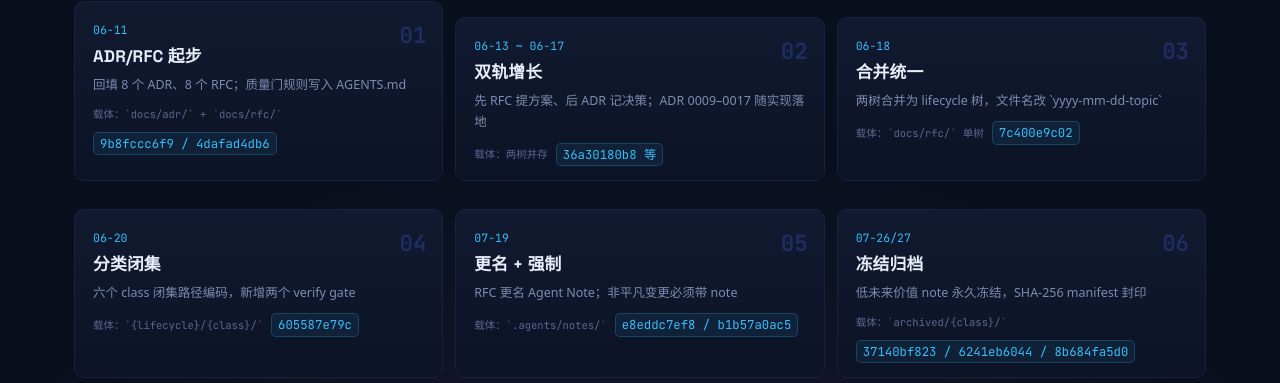
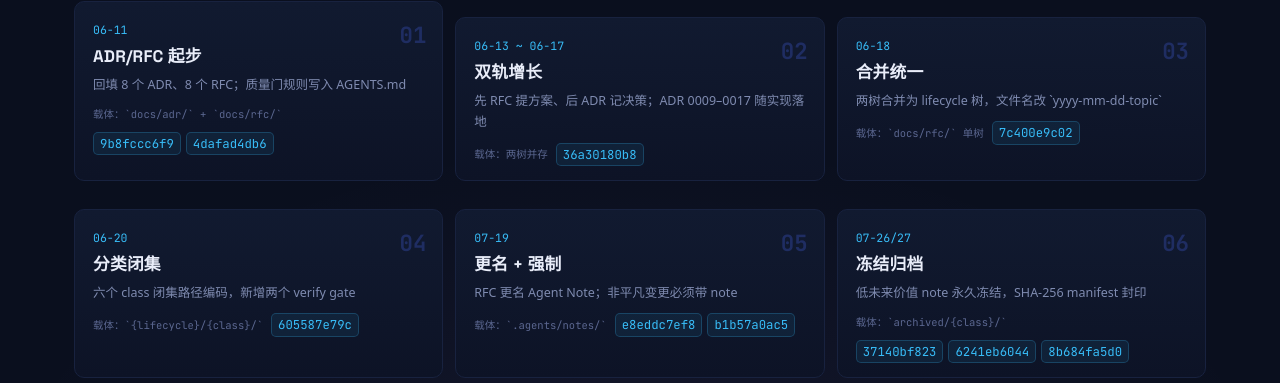
Before and after one commit to sysfox/DSH-dev-history-analysis, a Vue app in the folder site/: page /#/architecture in a window 1280 px wide. Shown: the part 417-800 px from the top of the page. Built offline with nearby package versions, Linux system fonts and the light colour scheme.

Commit message:
feat: 增加哈希标签组件的动态渲染和样式调整

```diff
--- a/site/src/pages/ArchitectureView.vue
+++ b/site/src/pages/ArchitectureView.vue
@@ -6,7 +6,7 @@ import DataTable from '../components/DataTable.vue'
 import MermaidBlock from '../components/MermaidBlock.vue'
 import HashChip from '../components/HashChip.vue'
 import { doc } from '../lib/data'
-import { inlineMd } from '../lib/util'
+import { inlineMd, hashTokens } from '../lib/util'
 
 const gov = doc.tables.find((t) => JSON.stringify(t.headers) === JSON.stringify(['阶段', '日期', '关键提交', '状态载体', '治理动作']))
 const adr = doc.tables.find((t) => t.path.includes('ADR 0001–0017'))
@@ -86,7 +86,9 @@ const deepDives = [
             <p class="gov-action">{{ r[4] }}</p>
             <div class="gov-meta">
               <span class="mono dim">载体：{{ r[3] }}</span>
-              <HashChip v-if="r[2]" :hash="r[2]" />
+              <span v-if="hashTokens(r[2]).length" class="gov-hashes">
+                <HashChip v-for="(h, hi) in hashTokens(r[2])" :key="hi" :hash="h" />
+              </span>
             </div>
           </div>
         </div>
@@ -293,6 +295,11 @@ const deepDives = [
   margin-top: 10px;
   flex-wrap: wrap;
 }
+.gov-hashes {
+  display: inline-flex;
+  flex-wrap: wrap;
+  gap: 5px;
+}
 .gov-meta .dim {
   font-size: 10.5px;
   color: var(--ink-4);
```
